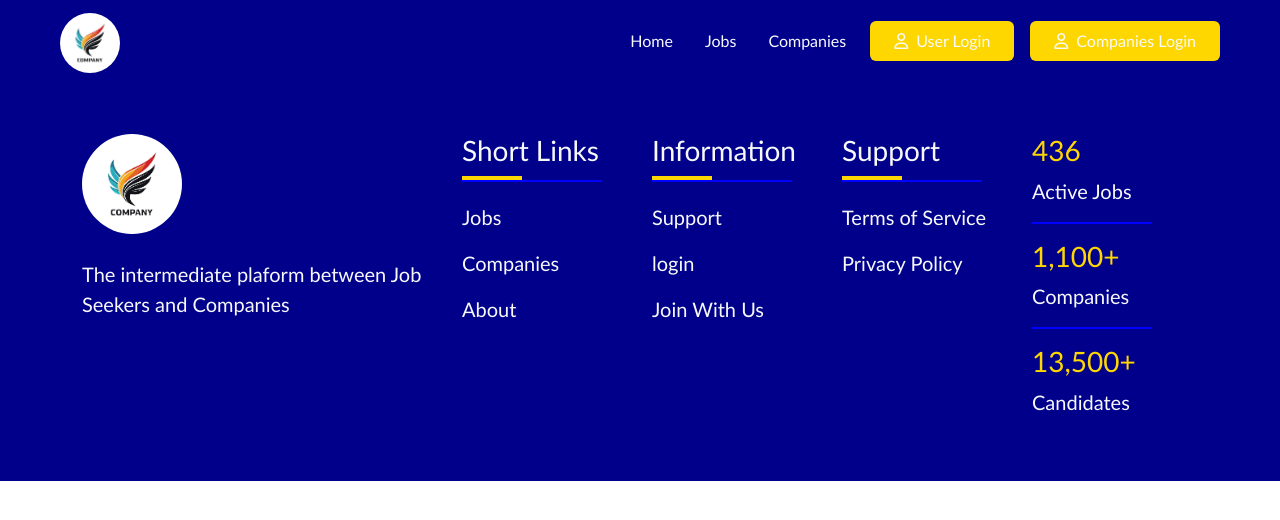
After one commit to kaythimyint/OnlineJobSearch, a PHP site: page /OnlineJobSearch/company_opening_jobs.php in a window 1280 px wide. The commit adds this page. Shown: the top 520 px of the page. Run offline with PHP 8.4, Linux system fonts and the light colour scheme; data that the repository does not hold is empty; some libraries are stand-ins or nearby versions.

Commit message:
operning job add

```diff
--- /dev/null
+++ b/company_opening_jobs.php
@@ -0,0 +1,217 @@
+<?php
+session_start();
+require "./common/url.php";
+require "./common/database.php";
+require "./common/common_funtion.php";
+
+if ($_SERVER['REQUEST_METHOD'] == 'GET') {
+    $id = isset($_GET['post_id'])? $_GET['post_id'] : '';
+
+    $sql = "SELECT job_post.*,companies.address AS company_address,
+            companies.company_name AS company_name,companies.profile AS company_profile
+            FROM `job_post`
+            LEFT JOIN `companies` ON job_post.company_id = companies.id
+            where job_post.id = $id
+            ";
+    $post_data = $mysqli->query($sql);
+}
+
+?>
+<!DOCTYPE html>
+<html lang="en">
+
+<head>
+    <meta charset="UTF-8">
+    <meta name="viewport" content="width=device-width, initial-scale=1.0">
+    <title>Job Search</title>
+    <link rel="preconnect" href="https://fonts.googleapis.com">
+    <link rel="preconnect" href="https://fonts.gstatic.com" crossorigin>
+    <link href="https://fonts.googleapis.com/css2?family=Oswald:wght@200..700&display=swap" rel="stylesheet">
+    <link rel="stylesheet" href="https://cdnjs.cloudflare.com/ajax/libs/font-awesome/6.7.2/css/all.min.css">
+    <link rel="stylesheet" href="https://cdnjs.cloudflare.com/ajax/libs/font-awesome/6.7.2/css/regular.min.css">
+    <script src="./js/jquery.min.js"></script>
+    <link rel="stylesheet" href="./bootstrap-5.3.6-dist/css/bootstrap.min.css">
+    <link rel="stylesheet" href="https://cdn.jsdelivr.net/npm/swiper@11/swiper-bundle.min.css" />
+    <link rel="preconnect" href="https://fonts.googleapis.com">
+    <link rel="preconnect" href="https://fonts.gstatic.com" crossorigin>
+    <link href="https://fonts.googleapis.com/css2?family=Share+Tech&display=swap" rel="stylesheet">
+  <style>
+    body {
+      margin: 0;
+      padding: 0;
+      box-sizing: border-box;
+      font-family: calibri;
+    }
+
+    h2 ,h4{
+      font-family: "Oswald", sans-serif;
+    }
+
+    a {
+      text-decoration: none;
+      color: gold;
+    }
+
+    @media (max-width: 768px) {
+      #home h1 {
+        font-size: 2rem;
+      }
+    }
+
+    .header_img {
+      background-repeat: no-repeat;
+      background-size: cover;
+      background-position: center;
+    }
+    span,h5
+    {
+        font-family:"Share Tech", sans-serif;
+        font-weight: 800;
+        font-style: normal;
+    }
+  </style>
+</head>
+
+<body>
+<nav class="navbar navbar-expand-md navbar-dark" style="background-color:darkblue">
+    <div class="container-fluid">
+        <a class="navbar-brand ms-5 text-black" href="#">
+            <img src="./img/logo.jpg" alt="" style="width:60px;height:60px;border-radius:50%;">
+        </a>
+        <button class="navbar-toggler me-5" type="button" data-bs-toggle="collapse" data-bs-target="#collapsibleNavbar">
+            <span class="navbar-toggler-icon"></span>
+        </button>
+
+        <div class="collapse navbar-collapse justify-content-end me-5" id="collapsibleNavbar">
+            <ul class="navbar-nav align-items-center">
+                <li class="nav-item mb-1">
+                    <a class="nav-link text-light me-3" href="<?= $base_url.'index.php'?>">Home</a>
+                </li>
+                <li class="nav-item mb-1">
+                    <a class="nav-link text-light me-3" href="<?= $base_url.'jobs.php'?>">Jobs</a>
+                </li>
+                <li class="nav-item mb-1">
+                    <a class="nav-link text-light me-3" href="<?= $base_url.'companies.php' ?>  ">Companies</a>
+                </li>
+                <?php
+                if (empty($_SESSION['role'])|| $_SESSION['role'] == 'employer') { ?>
+
+                  <li class="nav-item me-3 mb-1">
+                      <a class="nav-link text-light px-4 py-2 rounded" href="<?= $base_url . "user_login.php" ?>" style="background-color:gold;">
+                          <i class="fa-regular fa-user me-2"></i>User Login
+                      </a>
+                  </li>
+                  <li class="nav-item mb-1">
+                      <a class="nav-link text-light px-4 py-2 rounded" href="<?= $base_url . 'company_login.php' ?>" style="background-color:gold;">
+                          <i class="fa-regular fa-user me-2"></i>Companies Login
+                      </a>
+                  </li>
+                <?php
+                }else{
+                  if ($_SESSION['role']=='admin') { ?>
+                    <li class="nav-item">
+                      <a class="nav-link  text-light px-4 py-3 rounded" href="<?= $admin_base_url.'index.php' ?>" style="background-color:gold;">Dashboard</a>
+                    </li>
+                  <?php
+                  }else if($_SESSION['role']=='user'){ ?>
+                    <li class="nav-item">
+                      <a class="nav-link  text-light px-4 py-3 rounded" href="<?= $user_base_url.'index.php' ?>" style="background-color:gold;">Dashboard</a>
+                    </li>
+                  <?php
+                  }?>
+                <?php
+                }
+                ?>
+            </ul>
+        </div>
+    </div>
+</nav>
+<section class="company_profile" style="background-color: darkblue;">
+    <div class="row">
+        <div class="col-12" style="background-color: darkblue;">
+
+        </div>
+    </div>
+
+</section>
+<section class="categories">
+    <div class="container">
+        <div class="row">
+            <?php
+            if ($post_data->num_rows>0) {
+                while($data=$post_data->fetch_assoc()){ ?>
+                    <div class="col-lg-8">
+                        <div class="card">
+                            <div class="card-body">
+                                <div>
+                                    <img src="<?= $base_url.'upload/'.$data['company_profile'] ?>" alt="" style="width:200px;height: 200px;">
+                                    <div>
+                                        <h1><?= $data['company_name'] ?></h1>
+                                        <p><?= $data['company_address'] ?></p>
+                                    </div>
+                                </div>
+                            </div>
+                        </div>
+                    </div>
+            <?php
+                }
+            }
+            ?>
+        </div>
+    </div>
+</section>
+<footer class="pt-5" style="background-color: darkblue;">
+    <div class="container">
+    <div class="row">
+        <div class="col-lg-4 col-8 order-lg-1 order-1">
+        <div>
+            <img src="./img/logo.jpg" alt="" style="width: 100px;height: 100px;border-radius:50%;margin-bottom:25px">
+            <p class="text-light fs-5">The intermediate plaform between Job Seekers and Companies</p>
+        </div>
+        </div>
+        <div class="col-lg-2 col-4 order-lg-2 order-3 text-light ">
+        <h3>Short Links</h3>
+        <div style="width: 60px;border:2px solid gold"></div>
+        <div style="width: 140px;border:1px solid blue;margin-bottom:20px"></div>
+        <p class="fs-5">Jobs</p>
+        <p class="fs-5">Companies</p>
+        <p class="fs-5">About</p>
+        </div>
+        <div class="col-lg-2 col-4 order-lg-3 order-4 text-light">
+        <h3>Information</h3>
+        <div style="width: 60px;border:2px solid gold"></div>
+        <div style="width: 140px;border:1px solid blue;margin-bottom:20px"></div>
+        <p class="fs-5">Support</p>
+        <p class="fs-5">login</p>
+        <p class="fs-5">Join With Us</p>
+        </div>
+        <div class="col-lg-2 col-4 order-lg-4 order-5 text-light">
+        <h3>Support</h3>
+        <div style="width: 60px;border:2px solid gold"></div>
+        <div style="width: 140px;border:1px solid blue;margin-bottom:20px"></div>
+        <p class="fs-5">Terms of Service</p>
+        <p class="fs-5">Privacy Policy</p>
+        </div>
+        <div class="col-lg-2 col-4 order-lg-5 order-2 mb-5">
+        <div class="text-light fs-5 mb-3">
+            <h3 style="color: gold;">436</h3>
+            <p>Active Jobs</p>
+            <div style="width: 120px;border:1px solid blue"></div>
+        </div>
+        <div class="text-light fs-5 mb-3">
+            <h3 style="color: gold;">1,100+</h3>
+            <p>Companies</p>
+            <div style="width: 120px;border:1px solid blue"></div>
+        </div>
+        <div class="text-light fs-5">
+            <h3 style="color: gold;">13,500+</h3>
+            <p>Candidates</p>
+        </div>
+        </div>
+    </div>
+    </div>
+</footer>
+
+</body>
+
+</html>
--- a/user_profile/user_application.php
+++ b/user_profile/user_application.php
@@ -6,7 +6,7 @@
             LEFT JOIN `job_post` ON job_post.id=applications.job_post_id
             LEFT JOIN `companies` ON job_post.company_id=companies.id
             LEFT JOIN `job_title` ON job_post.job_title_id=job_title.id
-            ";
+            WHERE applications.user_id=$id";
     $application = $mysqli->query($sql);
 
 ?>
```
Also changed, not shown: companies.php (+4 -3 lines), img/cv2.jpg (added), img/cv4.jpg (added), user_profile/cv/20250724_065041_company_profile3.jpg (added).
